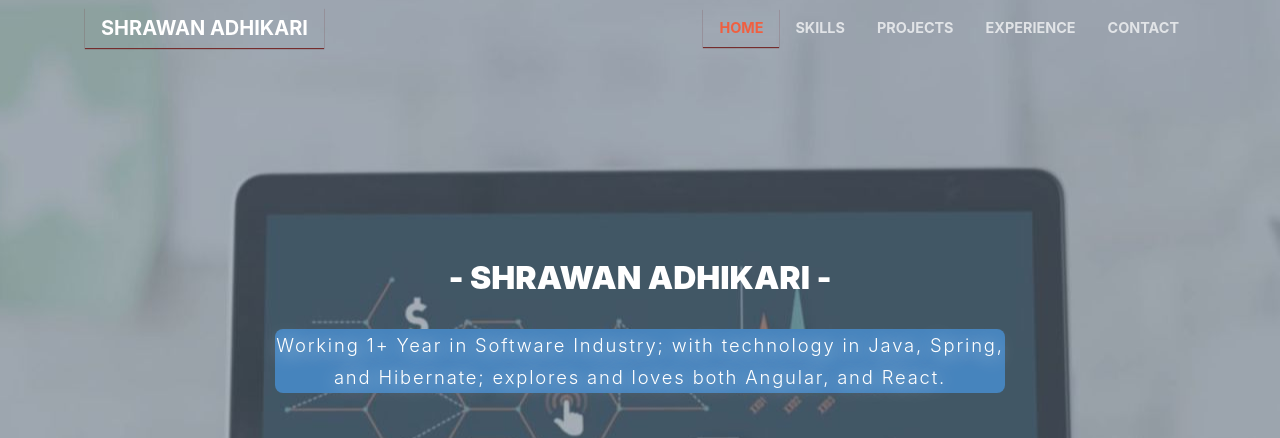
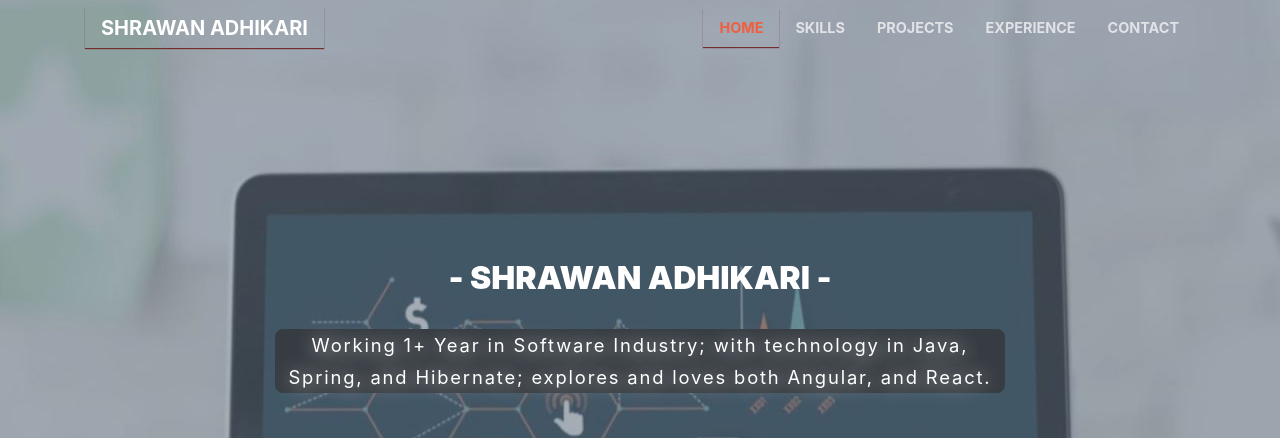
Before and after one commit to ashrawan/myprofilegatsby, a Gatsby site: page / in a window 1280 px wide. Shown: the top 438 px of the page. Built offline with nearby package versions, Linux system fonts and the light colour scheme; Gatsby itself is replaced by a stand-in of ours.

Commit message:
Update _masthead.scss

```diff
--- a/src/styles/components/_masthead.scss
+++ b/src/styles/components/_masthead.scss
@@ -11,9 +11,9 @@
     font-size: 0.7rem;
   }
   p {
-    font-weight: 300;
+    font-weight: 400;
     letter-spacing: 0.1em;
-    background-color: $secondary;
+    background-color: #363c42;
     text-shadow: 2px 2px 20px $white;
     border-radius: 8px;
   }
```
